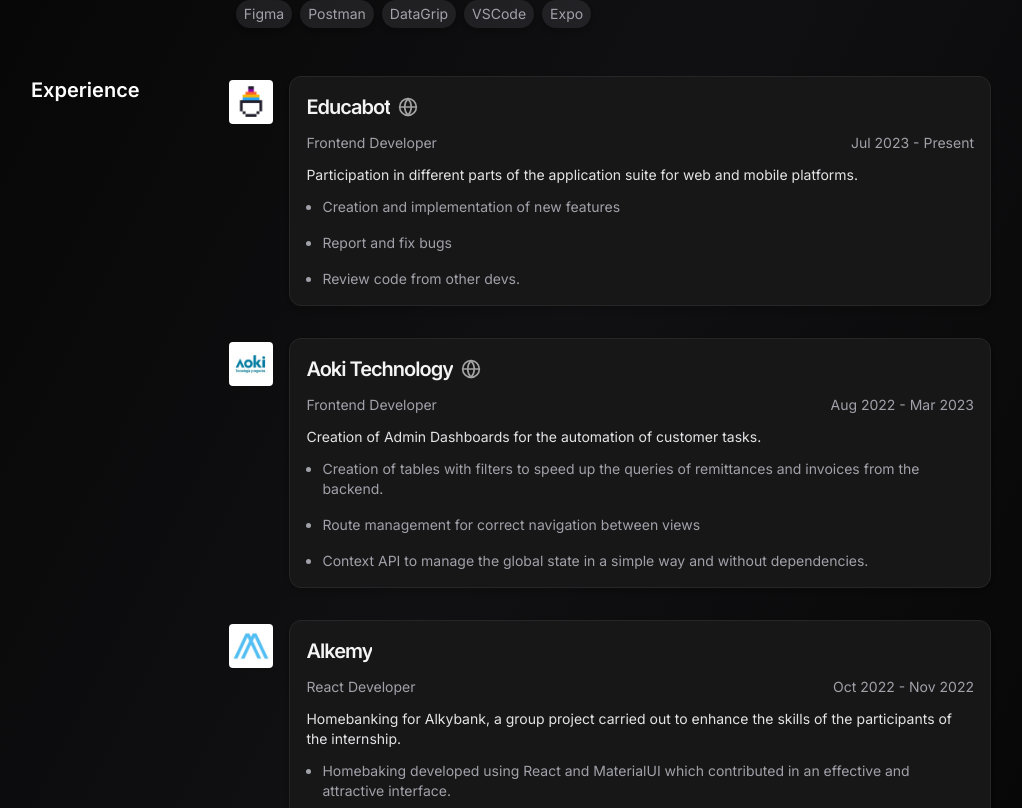
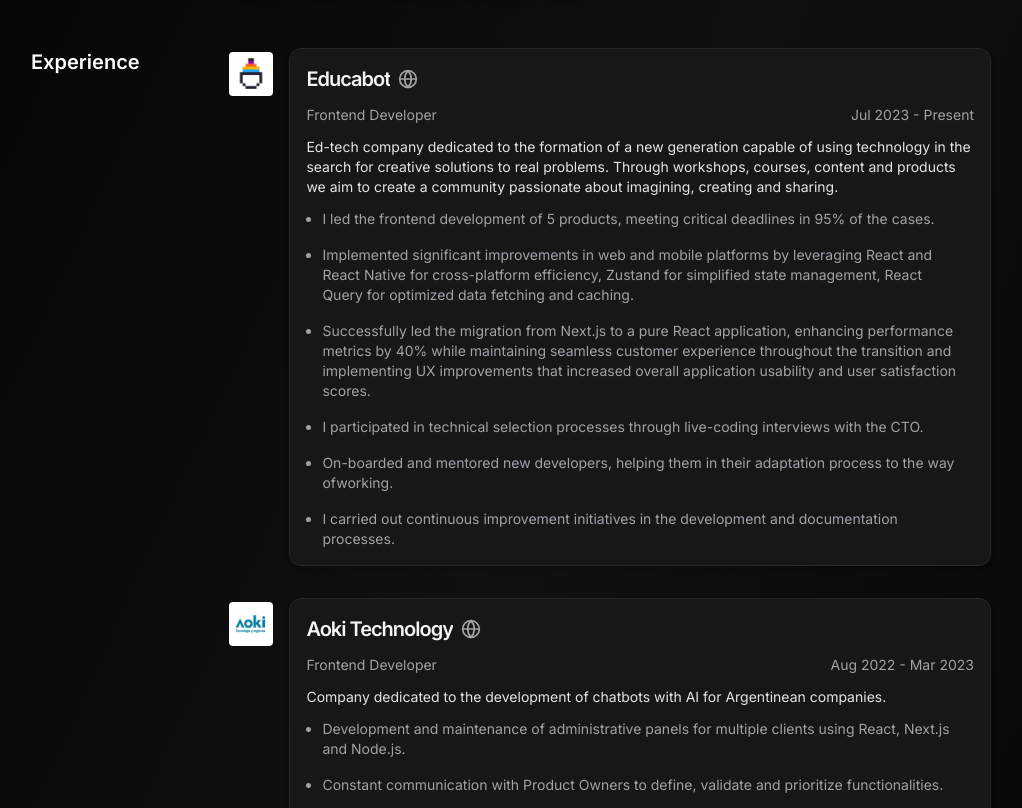
Before and after one commit to Santipac/Portfolio, a Next.js app: page /en/resume in a window 1280 px wide. Shown: the part 832-1640 px from the top of the page, without its empty margins (129-1151 px from the left). Built offline with nearby package versions, Linux system fonts and the light colour scheme; what tailwindcss-debug-screens would draw is missing.

Commit message:
fix errors

```diff
--- a/app/[lang]/assets/svgs/media/udemy-icon.tsx
+++ b/app/[lang]/assets/svgs/media/udemy-icon.tsx
@@ -1,10 +1,9 @@
-import { SVGProps } from 'react';
+import type { SVGProps } from 'react';
 
 export default function UdemyIcon(props: SVGProps<SVGSVGElement>) {
   return (
+    // biome-ignore lint/a11y/noSvgWithoutTitle: <explanation>
     <svg
-      width="256px"
-      height="256px"
       viewBox="0 0 256 497"
       fill="#000000"
       x="128"
--- a/app/[lang]/resume/page.tsx
+++ b/app/[lang]/resume/page.tsx
@@ -7,7 +7,7 @@
 import { getTranslation } from '@/get-translation';
 import { Navigation } from '../components/navigation';
 import { Github, Globe } from 'lucide-react';
-import { LangParams } from '@/interfaces';
+import type { LangParams } from '@/interfaces';
 import { experience } from '@/constants/experience';
 import { certifications } from '@/constants/certifications';
 import { BorderBeam } from '../components/borderBeam';
@@ -18,9 +18,7 @@
 export default async function ResumePage(props: LangParams) {
   const params = await props.params;
 
-  const {
-    lang
-  } = params;
+  const { lang } = params;
 
   const t = await getTranslation(lang);
 
@@ -134,8 +132,8 @@
               </h2>
             </section>
             <section className="w-full lg:w-4/5 space-y-2 grid grid-cols-1 auto-rows-min gap-6">
-              {experience[lang].map((exp, i) => (
-                <article key={i} className="flex gap-4">
+              {experience[lang].map(exp => (
+                <article key={crypto.randomUUID()} className="flex gap-4">
                   <Image
                     src={exp.logo}
                     alt={`${exp.company} logo`}
@@ -187,8 +185,11 @@
               </h2>
             </section>
             <section className="w-full lg:w-4/5 space-y-2 grid grid-cols-1 auto-rows-min gap-6">
-              {certifications[lang].map((cert, i) => (
-                <article key={i} className="flex gap-4 w-full">
+              {certifications[lang].map(cert => (
+                <article
+                  key={crypto.randomUUID()}
+                  className="flex gap-4 w-full"
+                >
                   <span className="hidden lg:block mt-1  h-11 w-11">
                     {cert.platform === 'udemy' && (
                       <UdemyIcon className="rounded bg-white p-1 w-full h-full" />
@@ -212,7 +213,7 @@
                     <BorderBeam colorFrom="#171717" colorTo="#f4f4f5" />
                     <span className=" lg:hidden  mt-1">
                       {cert.platform === 'udemy' && (
-                        <UdemyIcon className="rounded bg-white p-1 w-full h-full" />
+                        <UdemyIcon className="rounded bg-white p-1 w-11 h-11" />
                       )}
                       {cert.platform === 'devtalles' && (
                         <Image
--- a/constants/experience.ts
+++ b/constants/experience.ts
@@ -1,6 +1,5 @@
 import educabot from '@/public/images/educabot_logo.jpg';
 import alkemy from '@/public/images/alkemy_logo.jpg';
-import comunyt from '@/public/images/comunyt_logo.jpg';
 import aoki from '@/public/images/aoki_logo.jpg';
 
 export const experience = {
@@ -10,11 +9,14 @@
       position: 'Frontend Developer',
       time: 'Jul 2023 - Present',
       description:
-        'Participation in different parts of the application suite for web and mobile platforms.',
+        'Ed-tech company dedicated to the formation of a new generation capable of using technology in the search for creative solutions to real problems. Through workshops, courses, content and products we aim to create a community passionate about imagining, creating and sharing.',
       task: [
-        'Creation and implementation of new features',
-        'Report and fix bugs',
-        'Review code from other devs.',
+        'I led the frontend development of 5 products, meeting critical deadlines in 95% of the cases.',
+        'Implemented significant improvements in web and mobile platforms by leveraging React and React Native for cross-platform efficiency, Zustand for simplified state management, React Query for optimized data fetching and caching.',
+        'Successfully led the migration from Next.js to a pure React application, enhancing performance metrics by 40% while maintaining seamless customer experience throughout the transition and implementing UX improvements that increased overall application usability and user satisfaction scores.',
+        'I participated in technical selection processes through live-coding interviews with the CTO.',
+        'On-boarded and mentored new developers, helping them in their adaptation process to the way ofworking.',
+        'I carried out continuous improvement initiatives in the development and documentation processes.'
       ],
       link: 'https://educabot.com/',
       logo: educabot,
@@ -24,11 +26,11 @@
       position: 'Frontend Developer',
       time: 'Aug 2022 - Mar 2023',
       description:
-        'Creation of Admin Dashboards for the automation of customer tasks.',
+        'Company dedicated to the development of chatbots with AI for Argentinean companies.',
       task: [
-        ' Creation of tables with filters to speed up the queries of remittances and invoices from the backend.',
-        'Route management for correct navigation between views',
-        ' Context API to manage the global state in a simple way and without dependencies.',
+        'Development and maintenance of administrative panels for multiple clients using React, Next.js and Node.js.',
+        'Constant communication with Product Owners to define, validate and prioritize functionalities.',
+        'Refactoring of legacy components, improving load times by 20%.',
       ],
       link: 'https://aokitech.com.ar/',
       logo: aoki,
@@ -55,11 +57,14 @@
       position: 'Desarrollador Frontend',
       time: 'Jul 2023 - Presente',
       description:
-        'Participación en distintas partes de la suite de aplicaciones para las plataformas web y mobile.',
+        'Empresa Ed-tech dedicada a la formación de una nueva generación capaz de emplear tecnología en la búsqueda de soluciones creativas a problemas reales. A través de talleres, cursos, contenido y productos nos proponemos crear una comunidad apasionada por imaginar, crear y compartir.',
       task: [
-        'Creación e implementación de nuevas features utlizando buenas prácticas',
-        'Reportar y corregir bugs',
-        ' Revisar código de otros devs',
+        'Lideré el desarrollo frontend de 5 productos, cumpliendo plazos críticos en el 95% de los casos.',
+        'Implementé mejoras significativas en plataformas web y móviles aprovechando React y React Native para la eficiencia multiplataforma, Zustand para la gestión simplificada de estados, React Query para la obtención optimizada de datos y almacenamiento en caché.',
+        'Participé en la proceso de migración exitosa de Next.js a una aplicación pura de React, mejorando las métricas de rendimiento en un 40% mientras mantenía una experiencia de usuario sin complicaciones durante la transición y mejorando la usabilidad general de la aplicación y las puntuaciones de satisfacción del usuario.',
+        'Participé en procesos de selección técnica a través de entrevistas en vivo con el CTO.',
+        'Acompañé a nuevos desarrolladores en su proceso de adaptación, ayudándolos en su proceso de incorporación.',
+        'Realicé mejoras continuas en los procesos de desarrollo y documentación.'
       ],
       link: 'https://educabot.com/',
       logo: educabot,
@@ -69,11 +74,11 @@
       position: 'Desarrollador Frontend',
       time: 'Ago 2022 - Jun 2023',
       description:
-        'Creación de paneles administrativos para la automatización de las tareas de los clientes.',
+        'Empresa dedicada al desarrollo de chatbots con IA para empresas argentinas.',
       task: [
-        'Creación de tablas con filtros para agilizar las consultas de remitos y facturas desde el backend.',
-        'Manejo de rutas para una correcta navegación entre vistas',
-        'Context API para gestionar el estado global de forma sencilla y sin dependencias.',
+        'Desarrollo y mantenimiento de paneles administrativos para múltiples clientes utilizando React, Next.js y Node.js.',
+        'Constante comunicación con Product Owners para definir, validar y priorizar funcionalidades.',
+        'Refactorización de componentes legacy, mejorando el tiempo de carga en un 20%.',
       ],
       link: 'https://aokitech.com.ar/',
       logo: aoki,
--- a/translations/en.json
+++ b/translations/en.json
@@ -16,7 +16,7 @@
     "title": "About me",
     "profession": "Frontend Developer",
     "imageAlt": "Picture of Santiago",
-    "firstParagraph": "I'm a frontend developer with +2 years of experience helping different companies achieve their goals through the building or improvement of applications/websites. I've extensive knowledge of the React ecosystem on the client side.",
+    "firstParagraph": "I'm a Argentinean Frontend Developer with +3 years of experience helping different companies achieve their goals through the building or improvement of applications/websites. I've extensive knowledge of the React ecosystem.",
     "secondParagraph": "I can also create highly scalable and robust backend applications using technologies like NodeJS or NestJS."
   },
   "stack": {
--- a/translations/es.json
+++ b/translations/es.json
@@ -16,7 +16,7 @@
     "title": "Sobre mi",
     "profession": "Desarrollador Frontend",
     "imageAlt": "Foto de Santiago",
-    "firstParagraph": "Soy un desarrollador frontend con +2 años de experiencia dedicados ayudando a empresas a lograr sus objetivos a través de la construcción o mejora de aplicaciones / sitios webs. Tengo un amplio conocimiento en el ecosistema de React en el lado del cliente. ",
+    "firstParagraph": "Soy un Desarrollador Frontend con +3 años de experiencia dedicados ayudando a empresas a lograr sus objetivos a través de la construcción o mejora de aplicaciones / sitios webs. Tengo un amplio conocimiento en el ecosistema de React.",
     "secondParagraph": "También puedo crear aplicaciones backend altamente escalables y robustas utilizando tecnologías como NodeJS o NestJS."
   },
   "stack": {
```
